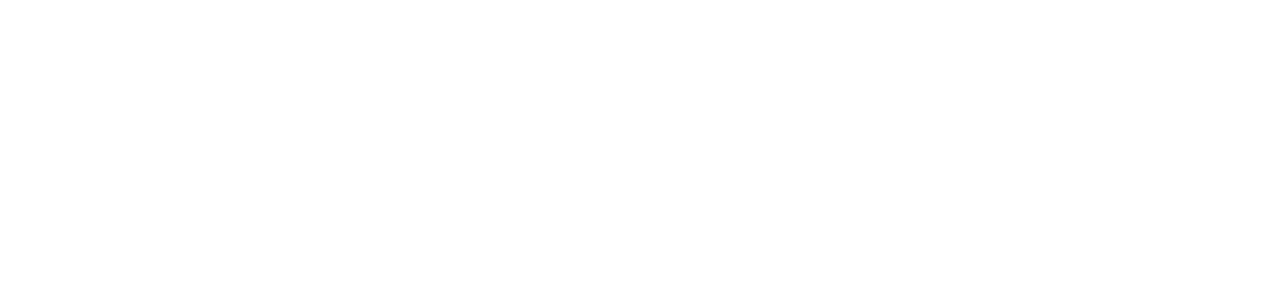
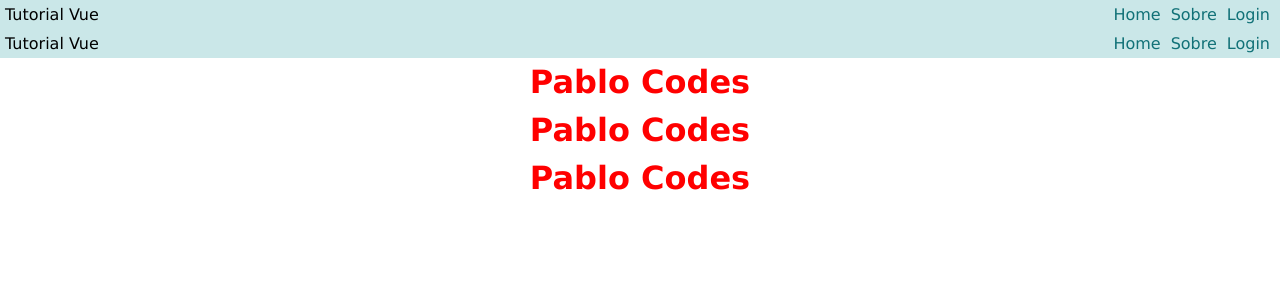
Before and after one commit to Pablofr10/tutorial-vue, a Vue app: page / in a window 1280 px wide. Shown: the top 300 px of the page. Built offline with nearby package versions, Linux system fonts and the light colour scheme.

Commit message:
Video 2 criando componentes

```diff
--- a/src/App.vue
+++ b/src/App.vue
@@ -1,12 +1,26 @@
-<script setup></script>
+<script setup>
+import Cabecalho from "./components/Cabecalho.vue";
+</script>
 
 <template>
-  <header></header>
+  <NavBar></NavBar>
+  <component is="NavBar"></component>
+  <header>
+    <Cabecalho />
+    <cabecalho></cabecalho>
+    <Cabecalho></Cabecalho>
+  </header>
 
   <main></main>
 </template>
 
-<style scoped>
+<style>
+* {
+  margin: 0;
+  padding: 0;
+  box-sizing: border-box;
+  font-family: Verdana, Geneva, Tahoma, sans-serif;
+}
 header {
   line-height: 1.5;
 }
--- /dev/null
+++ b/src/components/Cabecalho.vue
@@ -0,0 +1,17 @@
+<script setup>
+const nome = "Pablo Codes";
+</script>
+
+<template>
+  <div>
+    <h1 class="titulo">{{ nome }}</h1>
+  </div>
+</template>
+
+<style scoped>
+.titulo {
+  margin: 0 auto;
+  text-align: center;
+  color: red;
+}
+</style>
--- /dev/null
+++ b/src/components/NavBar.vue
@@ -0,0 +1,33 @@
+<template>
+  <nav>
+    <span>Tutorial Vue</span>
+    <ul>
+      <li><a href="#">Home</a></li>
+      <li><a href="#">Sobre</a></li>
+      <li><a href="#">Login</a></li>
+    </ul>
+  </nav>
+</template>
+
+<script setup></script>
+
+<style scoped>
+nav {
+  padding: 5px;
+  display: flex;
+  justify-content: space-between;
+  align-items: center;
+  background: #cae7e8;
+}
+ul {
+  display: flex;
+  list-style-type: none;
+}
+ul li {
+  padding: 0 5px;
+}
+ul li a {
+  text-decoration: none;
+  color: #117177;
+}
+</style>
--- a/src/main.js
+++ b/src/main.js
@@ -1,4 +1,7 @@
 import { createApp } from "vue";
 import App from "./App.vue";
+import NavBar from "./components/NavBar.vue";
 
-createApp(App).mount("#app");
+const app = createApp(App);
+app.component("NavBar", NavBar);
+app.mount("#app");
```
Also changed, not shown: 1 other file (tests, documents, lock files or other folders).
